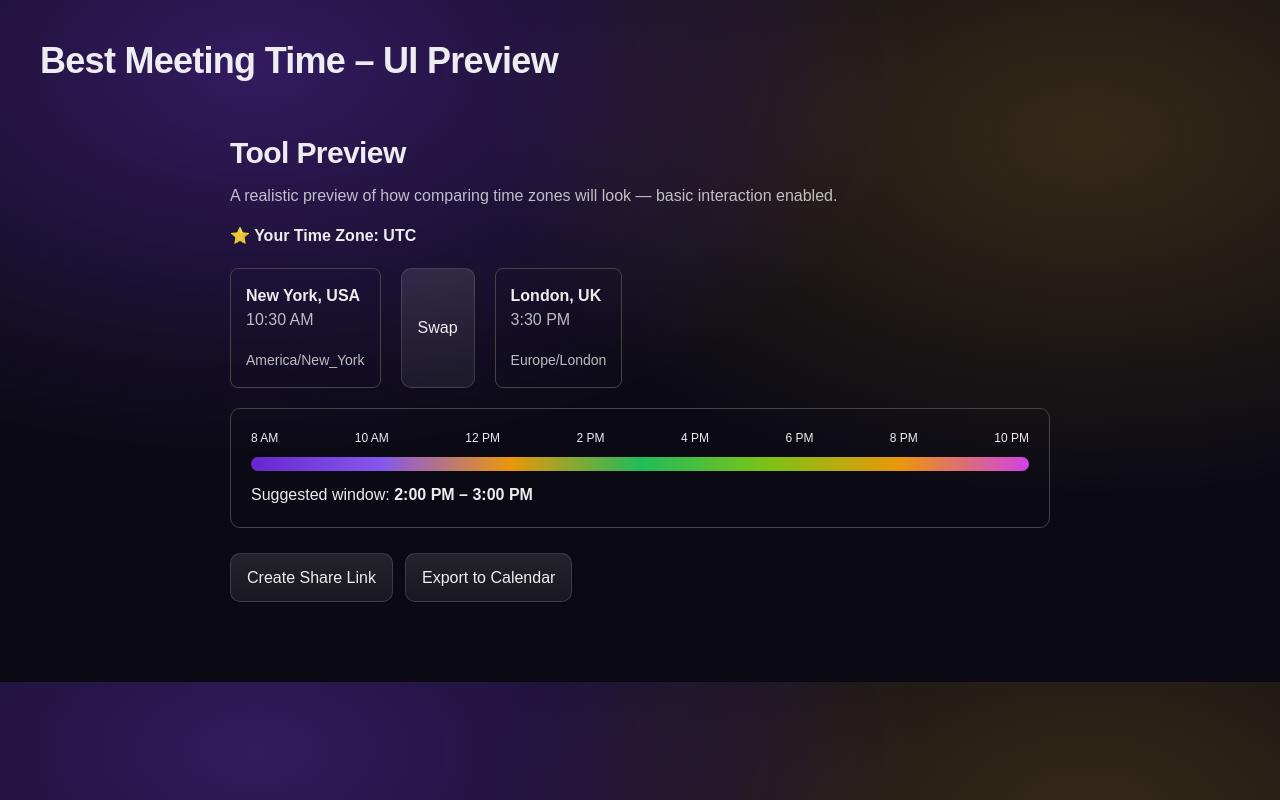
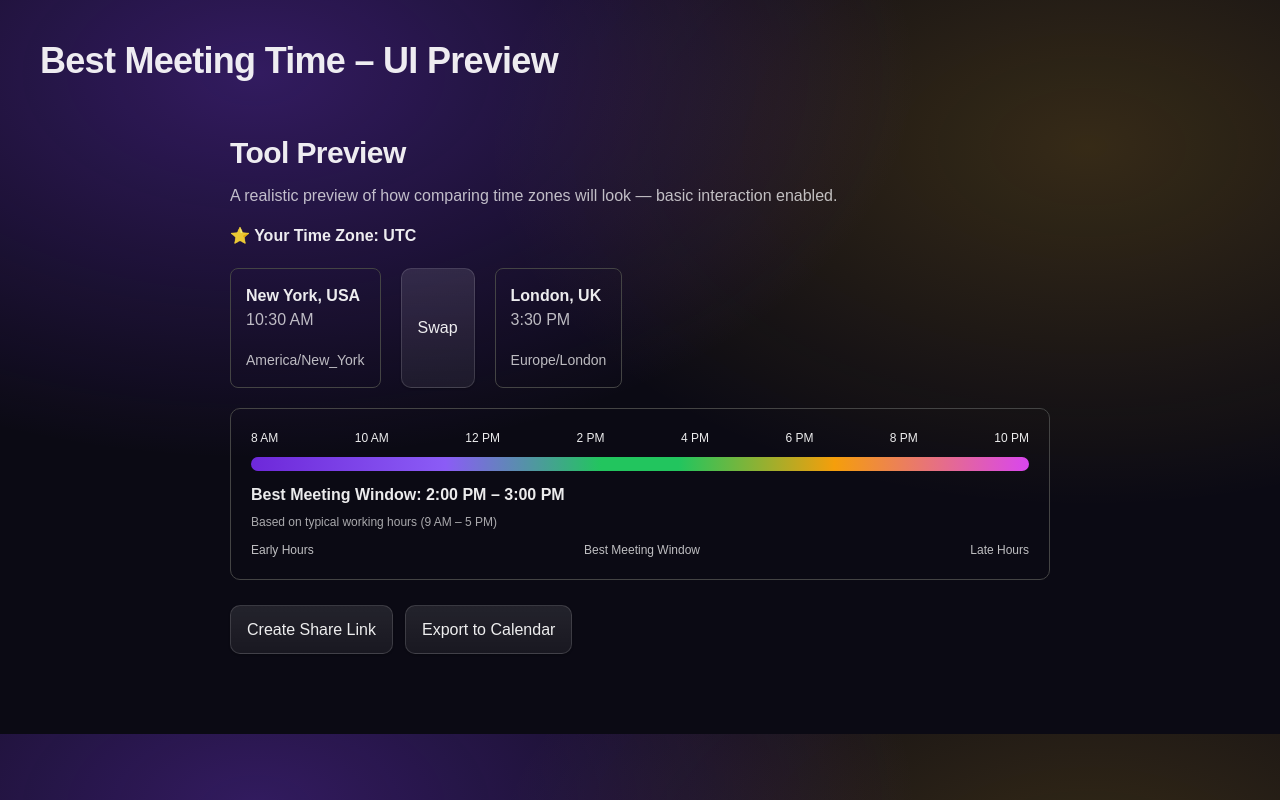
Before and after one commit to techtalk1282/Best-Meeting-Time, a Next.js app: page /preview in a window 1280 px wide. Built offline with nearby package versions, Linux system fonts and the light colour scheme.

Commit message:
feat: improve timeline messaging with Early Hours / Best Meeting Window / Late Hours labels

```diff
--- a/app/ui/ToolPreviewSection.tsx
+++ b/app/ui/ToolPreviewSection.tsx
@@ -2,7 +2,7 @@
 
 // app/ui/ToolPreviewSection.tsx
 // PURPOSE: Tool preview section with timeline strip, share link, calendar export.
-// Adds automatic viewer timezone detection.
+// Adds automatic viewer timezone detection and improved timeline messaging.
 
 import { useState, useEffect } from "react";
 
@@ -18,8 +18,8 @@ type Window = {
 };
 
 function calculateOverlap(cityA: City, cityB: City): Window {
+  const now = new Date();
 
-  const now = new Date();
   const dateStr = now.toISOString().split("T")[0];
 
   const aStart = new Date(`${dateStr}T09:00:00`);
@@ -38,7 +38,6 @@ function calculateOverlap(cityA: City, cityB: City): Window {
 }
 
 export default function ToolPreviewSection() {
-
   const [viewerTZ, setViewerTZ] = useState<string | null>(null);
 
   useEffect(() => {
@@ -72,14 +71,12 @@ export default function ToolPreviewSection() {
   }
 
   async function createShareLink() {
-
     if (creatingShare) return;
 
     setCreatingShare(true);
     setCopyMessage("");
 
     try {
-
       const res = await fetch("/api/share", {
         method: "POST",
         headers: {
@@ -101,45 +98,34 @@ export default function ToolPreviewSection() {
       const fullUrl = `${window.location.origin}${data.url}`;
 
       setShareLink(fullUrl);
-
     } catch (err) {
-
       console.error("share_link_error", err);
       setCopyMessage("Unable to create share link");
-
     } finally {
-
       setCreatingShare(false);
-
     }
-
   }
 
   async function copyLink() {
-
     if (!shareLink) return;
 
     try {
-
       await navigator.clipboard.writeText(shareLink);
       setCopyMessage("Link copied");
-
     } catch {
-
       setCopyMessage("Copy failed");
-
     }
-
   }
 
   function openGoogleCalendar() {
-
-    const start = new Date(meetingWindow.startUtc)
+    const start =
+      new Date(meetingWindow.startUtc)
         .toISOString()
         .replace(/[-:]/g, "")
         .split(".")[0] + "Z";
 
-    const end = new Date(meetingWindow.endUtc)
+    const end =
+      new Date(meetingWindow.endUtc)
         .toISOString()
         .replace(/[-:]/g, "")
         .split(".")[0] + "Z";
@@ -157,17 +143,13 @@ export default function ToolPreviewSection() {
       `&details=${details}`;
 
     window.open(url, "_blank", "noopener,noreferrer");
-
   }
 
   function openOutlookCalendar() {
-
     const start = meetingWindow.startUtc;
     const end = meetingWindow.endUtc;
 
-    const subject = encodeURIComponent(
-      `Meeting: ${cityA.name} ↔ ${cityB.name}`
-    );
+    const subject = encodeURIComponent(`Meeting: ${cityA.name} ↔ ${cityB.name}`);
 
     const body = encodeURIComponent(
       `Suggested meeting window between ${cityA.name} and ${cityB.name}`
@@ -181,17 +163,17 @@ export default function ToolPreviewSection() {
       `&body=${body}`;
 
     window.open(url, "_blank", "noopener,noreferrer");
-
   }
 
   function downloadICS() {
-
-    const start = new Date(meetingWindow.startUtc)
+    const start =
+      new Date(meetingWindow.startUtc)
         .toISOString()
         .replace(/[-:]/g, "")
         .split(".")[0] + "Z";
 
-    const end = new Date(meetingWindow.endUtc)
+    const end =
+      new Date(meetingWindow.endUtc)
         .toISOString()
         .replace(/[-:]/g, "")
         .split(".")[0] + "Z";
@@ -202,13 +184,10 @@ export default function ToolPreviewSection() {
       `&start=${start}&end=${end}`;
 
     window.open(url, "_blank");
-
   }
 
   return (
-
     <div style={{ maxWidth: 900, margin: "0 auto", padding: 40 }}>
-
       <h2>Tool Preview</h2>
 
       <p>
@@ -223,7 +202,6 @@ export default function ToolPreviewSection() {
       )}
 
       <div style={{ display: "flex", gap: 20, marginBottom: 20 }}>
-
         <div style={{ border: "1px solid #444", padding: 15, borderRadius: 8 }}>
           <strong>{cityA.name}</strong>
           <p>{cityA.time}</p>
@@ -237,24 +215,24 @@ export default function ToolPreviewSection() {
           <p>{cityB.time}</p>
           <small>{cityB.tz}</small>
         </div>
+      </div>
 
-      </div>
+      {/* Timeline */}
 
       <div
         style={{
           border: "1px solid #444",
           padding: 20,
           borderRadius: 10,
-          marginBottom: 25
+          marginBottom: 25,
         }}
       >
-
         <div
           style={{
             display: "flex",
             justifyContent: "space-between",
             fontSize: 12,
-            marginBottom: 10
+            marginBottom: 10,
           }}
         >
           <span>8 AM</span>
@@ -272,19 +250,34 @@ export default function ToolPreviewSection() {
             height: 14,
             borderRadius: 8,
             background:
-              "linear-gradient(to right,#6d28d9,#8b5cf6,#f59e0b,#22c55e,#84cc16,#f59e0b,#d946ef)",
-            opacity: 0.95
+              "linear-gradient(to right,#6d28d9 0%,#8b5cf6 25%,#22c55e 45%,#22c55e 55%,#f59e0b 75%,#d946ef 100%)",
           }}
         />
 
-        <div style={{ marginTop: 12, fontWeight: 500 }}>
-          Suggested window: <strong>2:00 PM – 3:00 PM</strong>
+        <div style={{ marginTop: 12, fontWeight: 600 }}>
+          Best Meeting Window: <strong>2:00 PM – 3:00 PM</strong>
         </div>
 
+        <div style={{ marginTop: 6, fontSize: 12, opacity: 0.7 }}>
+          Based on typical working hours (9 AM – 5 PM)
+        </div>
+
+        <div
+          style={{
+            marginTop: 10,
+            display: "flex",
+            justifyContent: "space-between",
+            fontSize: 12,
+            opacity: 0.8,
+          }}
+        >
+          <span>Early Hours</span>
+          <span>Best Meeting Window</span>
+          <span>Late Hours</span>
+        </div>
       </div>
 
       <div style={{ display: "flex", gap: 12 }}>
-
         <button onClick={createShareLink}>
           {creatingShare ? "Creating..." : "Create Share Link"}
         </button>
@@ -292,33 +285,20 @@ export default function ToolPreviewSection() {
         <button onClick={() => setCalendarMenuOpen(!calendarMenuOpen)}>
           Export to Calendar
         </button>
-
       </div>
 
       {calendarMenuOpen && (
+        <div style={{ marginTop: 20, display: "flex", gap: 12, flexWrap: "wrap" }}>
+          <button onClick={openGoogleCalendar}>Add to Google Calendar</button>
 
-        <div style={{ marginTop: 20, display: "flex", gap: 12, flexWrap: "wrap" }}>
+          <button onClick={openOutlookCalendar}>Add to Outlook Calendar</button>
 
-          <button onClick={openGoogleCalendar}>
-            Add to Google Calendar
-          </button>
-
-          <button onClick={openOutlookCalendar}>
-            Add to Outlook Calendar
-          </button>
-
-          <button onClick={downloadICS}>
-            Apple / iCal Download
-          </button>
-
+          <button onClick={downloadICS}>Apple / iCal Download</button>
         </div>
-
       )}
 
       {shareLink && (
-
         <div style={{ marginTop: 30 }}>
-
           <strong>Share or bookmark this meeting setup</strong>
 
           <p>{shareLink}</p>
@@ -328,13 +308,8 @@ export default function ToolPreviewSection() {
           <p>{copyMessage}</p>
 
           <small>Links remain active for 45 days.</small>
-
         </div>
-
       )}
-
     </div>
-
   );
-
 }
```
Lines whose indentation alone changed are shown as unchanged.
